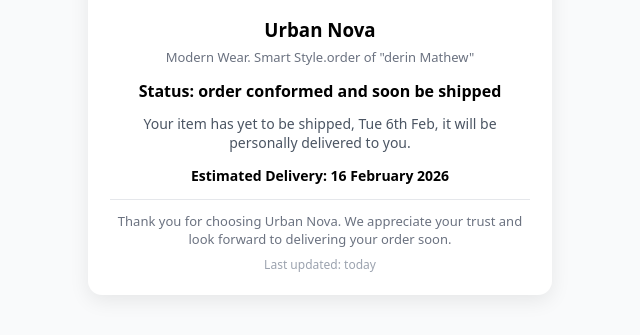
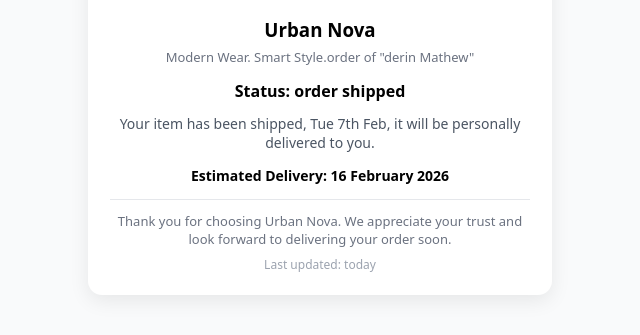
Before and after one commit to athuljoemathew/urban-nova-derinmathew, a plain HTML site: page index.html in a window 1280 px wide. Shown: the part 75-410 px from the top of the page, without its empty margins (320-960 px from the left). Drawn offline with Linux system fonts and the light colour scheme.

Commit message:
Update index.html

```diff
--- a/index.html
+++ b/index.html
@@ -71,10 +71,10 @@
   <h3>Urban Nova</h3>
   <div class="brand">Modern Wear. Smart Style.order of "derin Mathew"</div>
 
-  <div class="status">Status: order conformed and soon be shipped</div>
+  <div class="status">Status: order shipped</div>
 
   <div class="desc">
-    Your item has yet to be shipped, Tue 6th Feb, it will be personally delivered to you.
+    Your item has been shipped, Tue 7th Feb, it will be personally delivered to you.
   </div>
 
   <div class="eta">Estimated Delivery: <strong>16 February 2026</strong></div>
```
